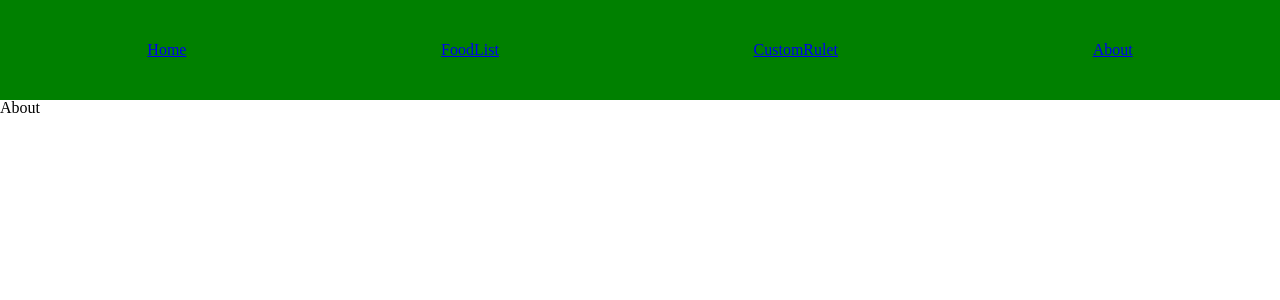
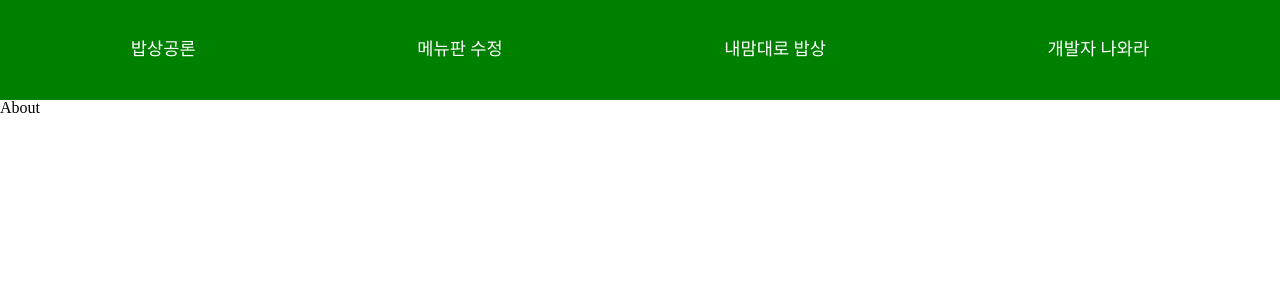
Before and after one commit to ketchup0211/what-should-we-eat, a React (Vite) app: page /about in a window 1280 px wide. Shown: the top 300 px of the page. Built offline with nearby package versions, Linux system fonts and the light colour scheme.

Commit message:
[ADD] MenuBar CSS(ver.1) complete

```diff
--- a/src/components/MenuBar.jsx
+++ b/src/components/MenuBar.jsx
@@ -4,18 +4,21 @@ import { Link } from "react-router-dom";
 export default function MenuBar() {
   return (
     <Container>
-      <h1>
-        <Link to="/">Home</Link>
-      </h1>
-      <h1>
-        <Link to="/food-list">FoodList</Link>
-      </h1>
-      <h1>
-        <Link to="/custom-rulet">CustomRulet</Link>
-      </h1>
-      <h1>
-        <Link to="/about">About</Link>
-      </h1>
+      <MenuLink to="/" title="홈으로">
+        밥상공론
+      </MenuLink>
+
+      <MenuLink to="/food-list" title="밥상 후보 선정하러 가기">
+        메뉴판 수정
+      </MenuLink>
+
+      <MenuLink to="/custom-rulet" title="원하는 메뉴로 밥상 차리기">
+        내맘대로 밥상
+      </MenuLink>
+
+      <MenuLink to="/about" title="메뉴 선정에 진심인 개발자에 대해">
+        개발자 나와라
+      </MenuLink>
     </Container>
   );
 }
@@ -29,3 +32,18 @@ const Container = styled.div`
   align-items: center;
   padding: 20px;
 `;
+
+const MenuLink = styled(Link)`
+  text-decoration: none;
+  color: white;
+  font-size: 1.1rem;
+  font-weight: 400;
+  &:hover {
+    filter: opacity(0.7);
+    transition: 0.2s ease;
+  }
+  &:active {
+    color: white;
+    transform: scale(0.8);
+  }
+`;
```
